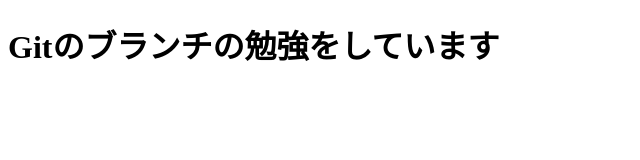
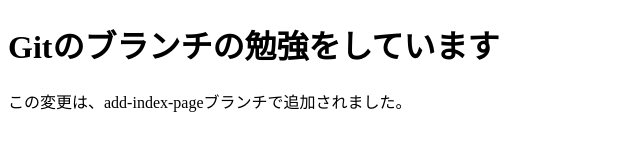
Before and after one commit to Hirota368/git-study, a plain HTML site: page index.html in a window 1280 px wide. Shown: the whole page, without its empty margins (0-640 px from the left). Drawn offline with Linux system fonts and the light colour scheme.

Commit message:
段落を追加

```diff
--- a/index.html
+++ b/index.html
@@ -7,5 +7,6 @@
 </head>
 <body>
   <h1>Gitのブランチの勉強をしています</h1>
+  <p>この変更は、add-index-pageブランチで追加されました。</p>
 </body>
 </html>
```
